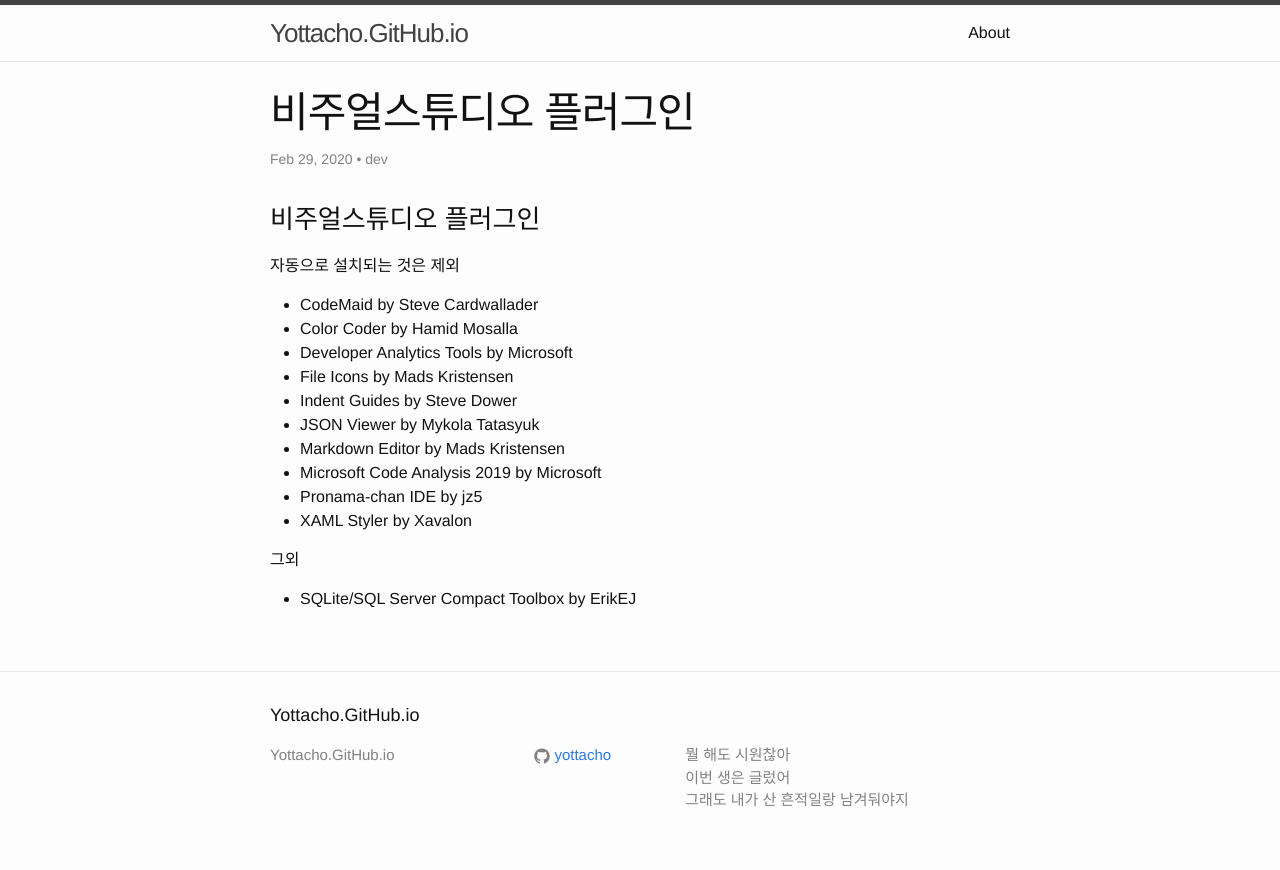
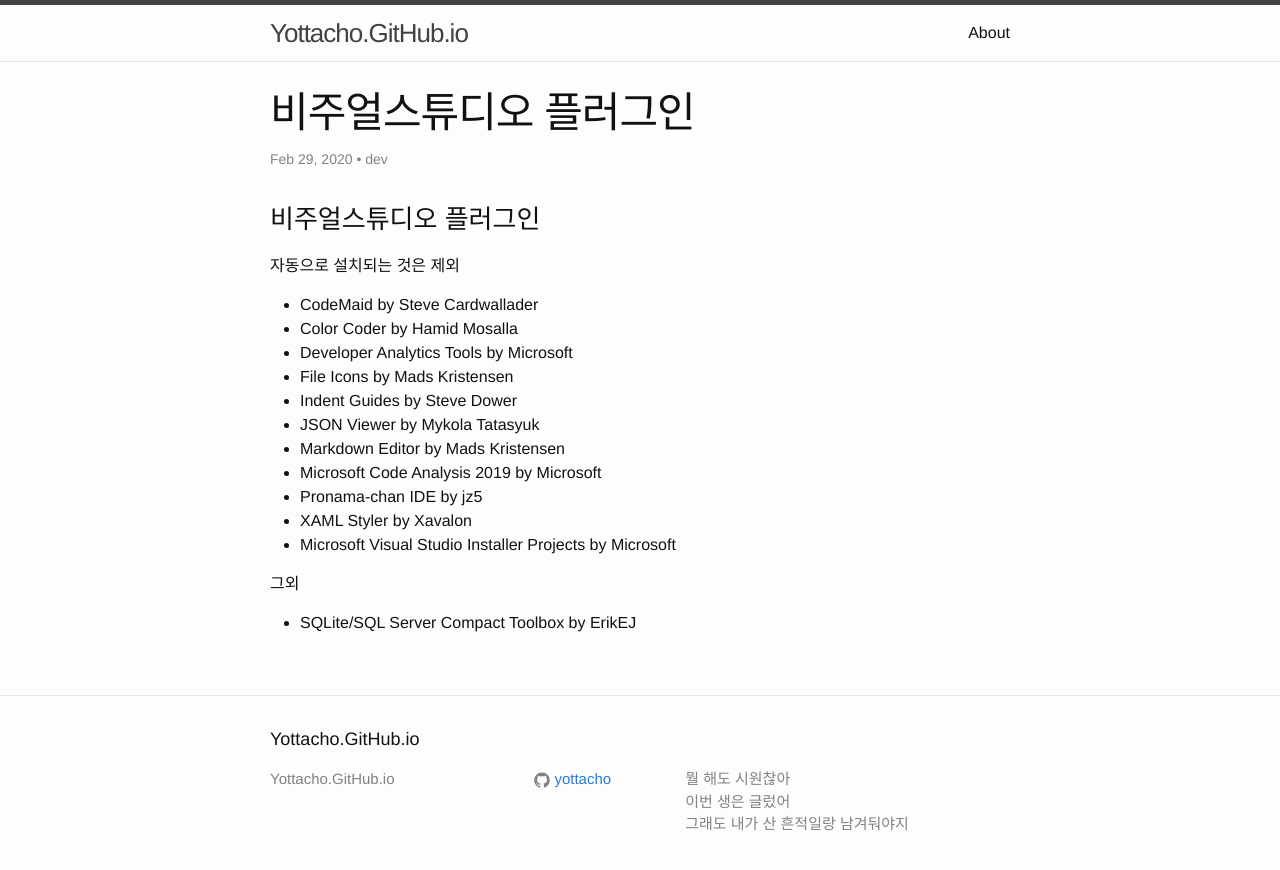
Before and after one commit to yottacho/yottacho.github.io, a Jekyll site: the page built from _posts/2020-02-29-vs_plugins.md, in a window 1280 px wide. Shown: the top 870 px of the page. Built offline with Jekyll 4.4.1, drawn with Linux system fonts in a browser that asks for light colours.

Commit message:
Update 2020-02-29-vs_plugins.md

```diff
--- a/_posts/2020-02-29-vs_plugins.md
+++ b/_posts/2020-02-29-vs_plugins.md
@@ -20,6 +20,7 @@
 * Microsoft Code Analysis 2019 by Microsoft
 * Pronama-chan IDE by jz5
 * XAML Styler by Xavalon
+* Microsoft Visual Studio Installer Projects by Microsoft
 
 그외
 
```
